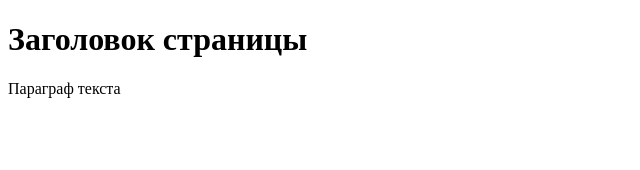
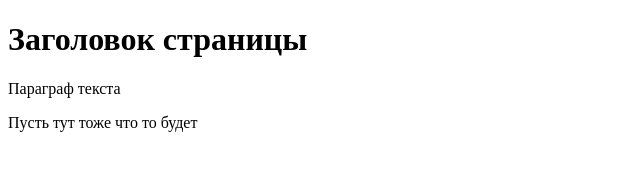
Before and after one commit to Valeriya132000/Art-Space, a plain HTML site: page index.html in a window 1280 px wide. Shown: the whole page, without its empty margins (0-640 px from the left). Drawn offline with Linux system fonts and the light colour scheme.

Commit message:
Добавила тег <p>

```diff
--- a/index.html
+++ b/index.html
@@ -9,5 +9,6 @@
 <body>
     <h1>Заголовок страницы</h1>
     <p title = "Подсказка для параграфа вот сюда жми">Параграф текста</p>
+    <p title = "Привет">Пусть тут тоже что то будет</p>
 </body>
 </html>
```
